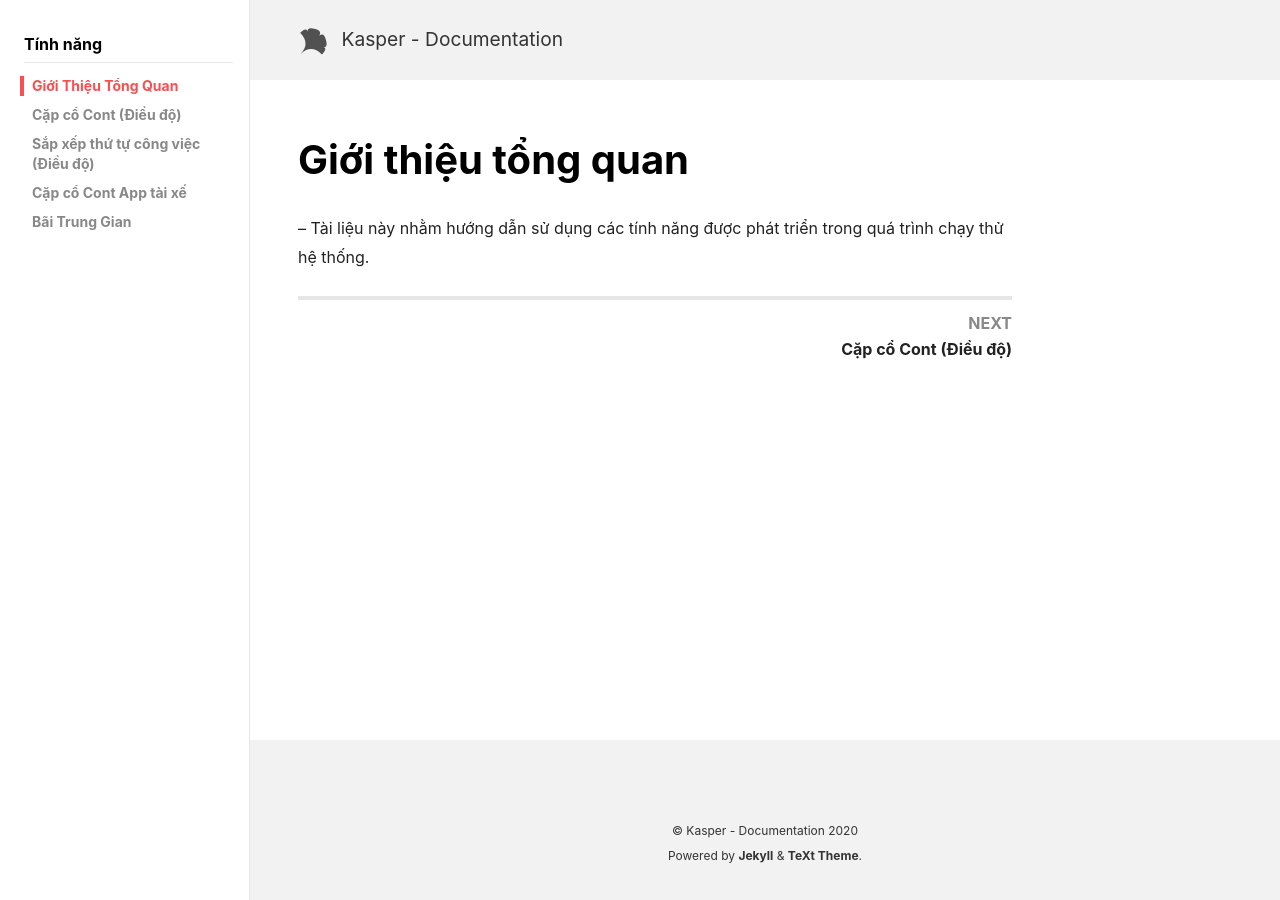
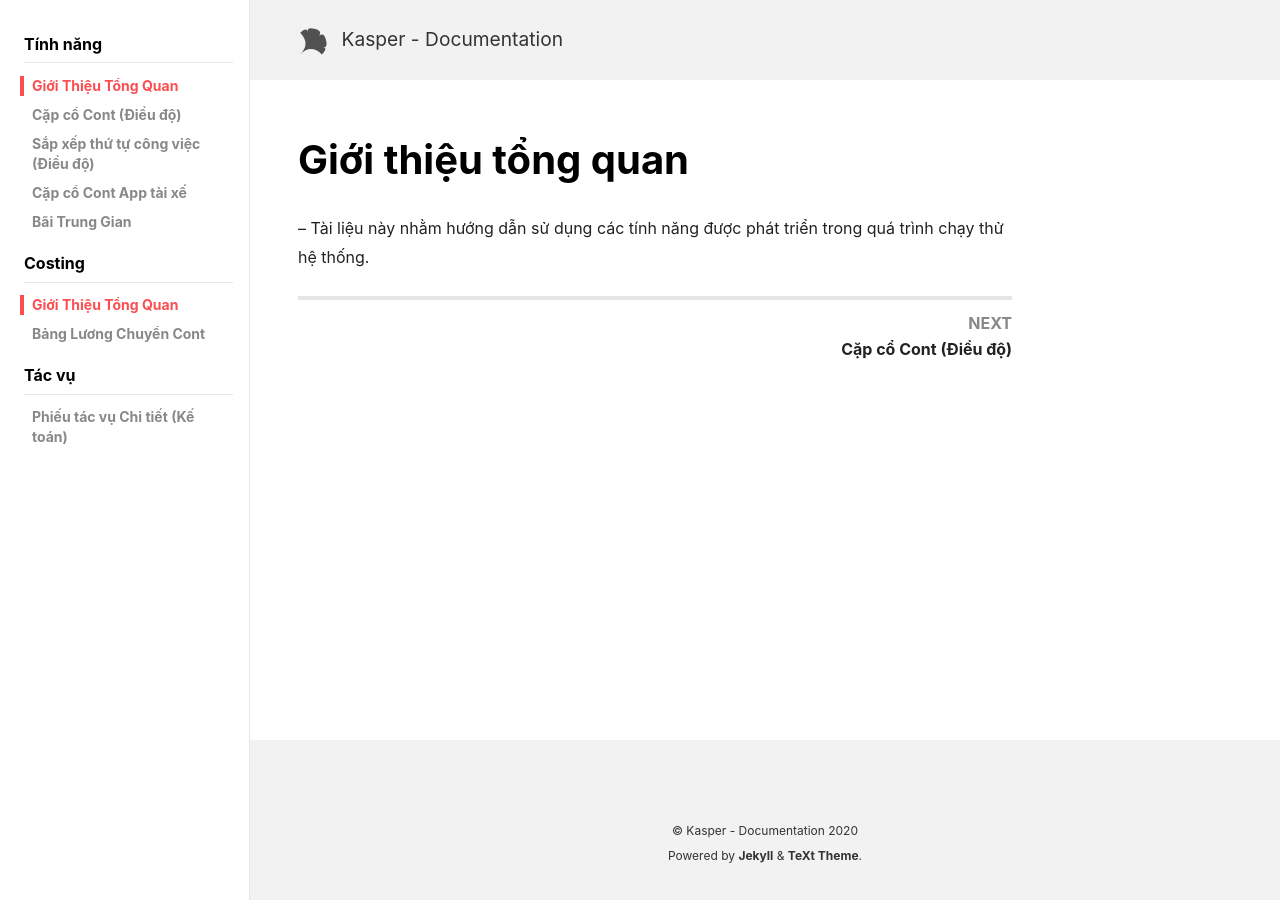
Before and after one commit to kasperrepo/kasperlitedocs, a Jekyll site: the page built from docs/_docs/en/IntroductionFeature.md, in a window 1280 px wide. Built offline with Jekyll 4.4.1, drawn with Linux system fonts in a browser that asks for light colours; nearby versions of some CDN libraries; the list of posts is cut into pages by our own code; part of the change alters nothing that is shown.

```diff
--- a/_data/navigation.yml
+++ b/_data/navigation.yml
@@ -24,14 +24,12 @@ feature:
         url: /cap-co-cont-tai-xe
       - title: Bãi Trung Gian
         url: /bai-trung-gian
-costing:
   - title: Costing
     children:
       - title: Giới Thiệu Tổng Quan
         url: /
       - title: Bảng Lương Chuyển Cont
         url: /bang-luong-chuyen-cont
-taskcard:
   - title: Tác vụ
     children:
       - title: Phiếu tác vụ Chi tiết (Kế toán)
```
